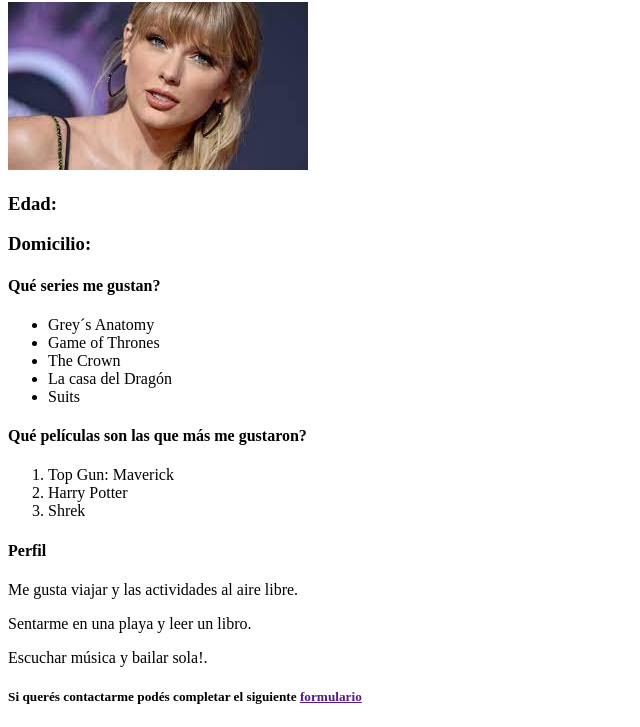
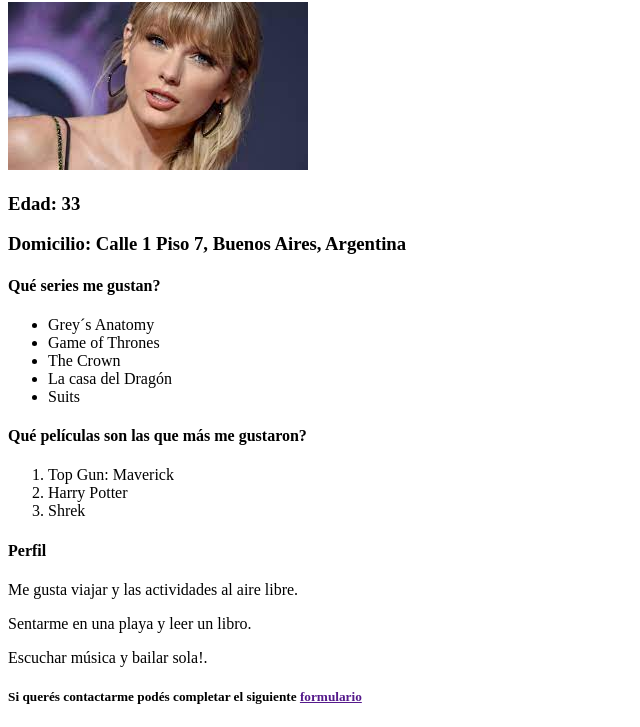
Before and after one commit to karinagreco/webmaster, a plain HTML site: page M1U3/tarea/cv.html in a window 1280 px wide. Shown: the part 78-805 px from the top of the page, without its empty margins (0-640 px from the left). Drawn offline with Linux system fonts and the light colour scheme.

Commit message:
Agregado textos

```diff
--- a/M1U3/tarea/cv.html
+++ b/M1U3/tarea/cv.html
@@ -15,8 +15,8 @@
 
     <img src="Foto1.jpg" alt="Foto">
 
-    <h3>Edad: </h3>
-    <h3>Domicilio: </h3>
+    <h3>Edad: 33 </h3>
+    <h3>Domicilio: Calle 1 Piso 7, Buenos Aires, Argentina</h3>
     <h4>Qué series me gustan? </h4>
     <ul>
         <li>Grey´s Anatomy</li>
```
